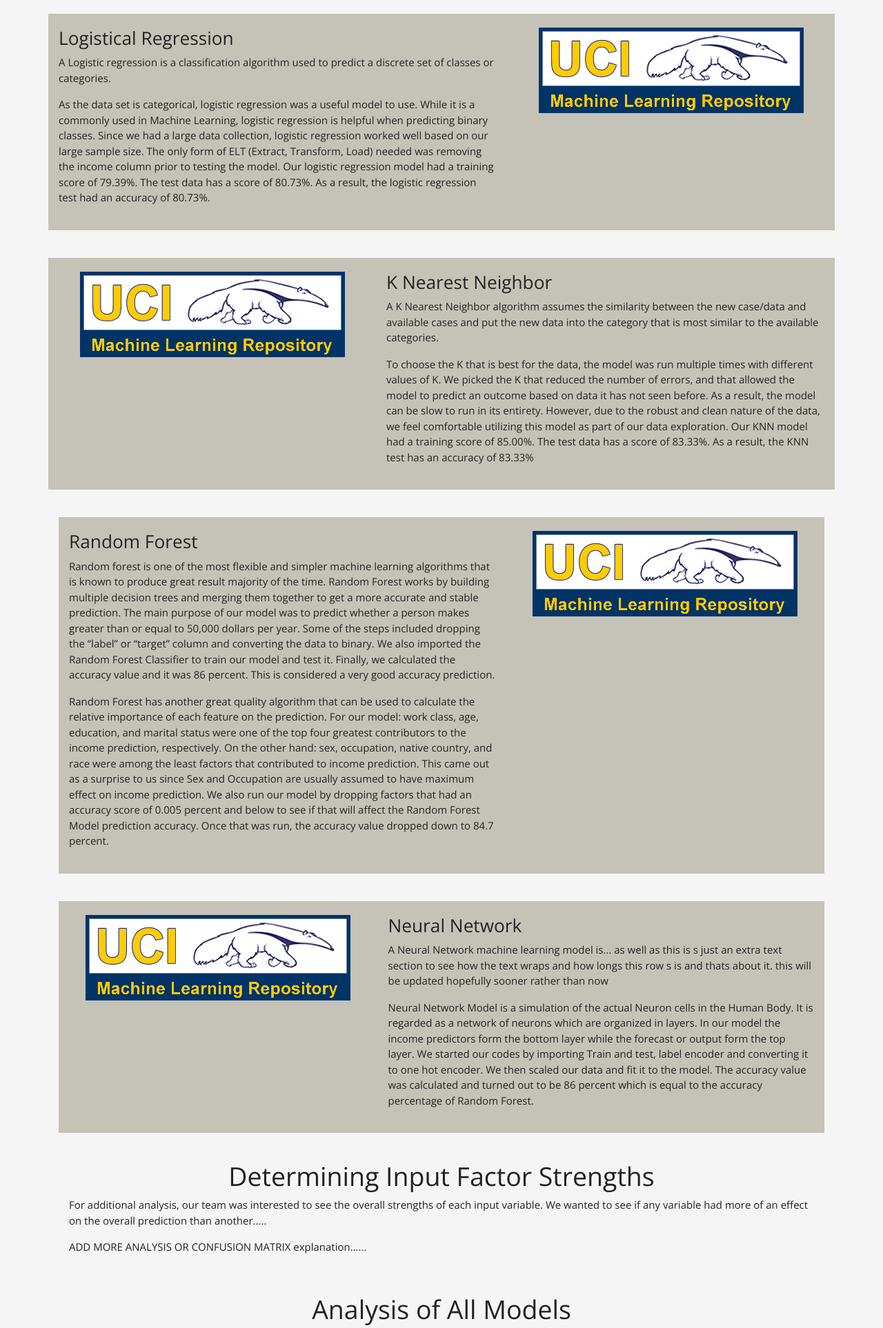
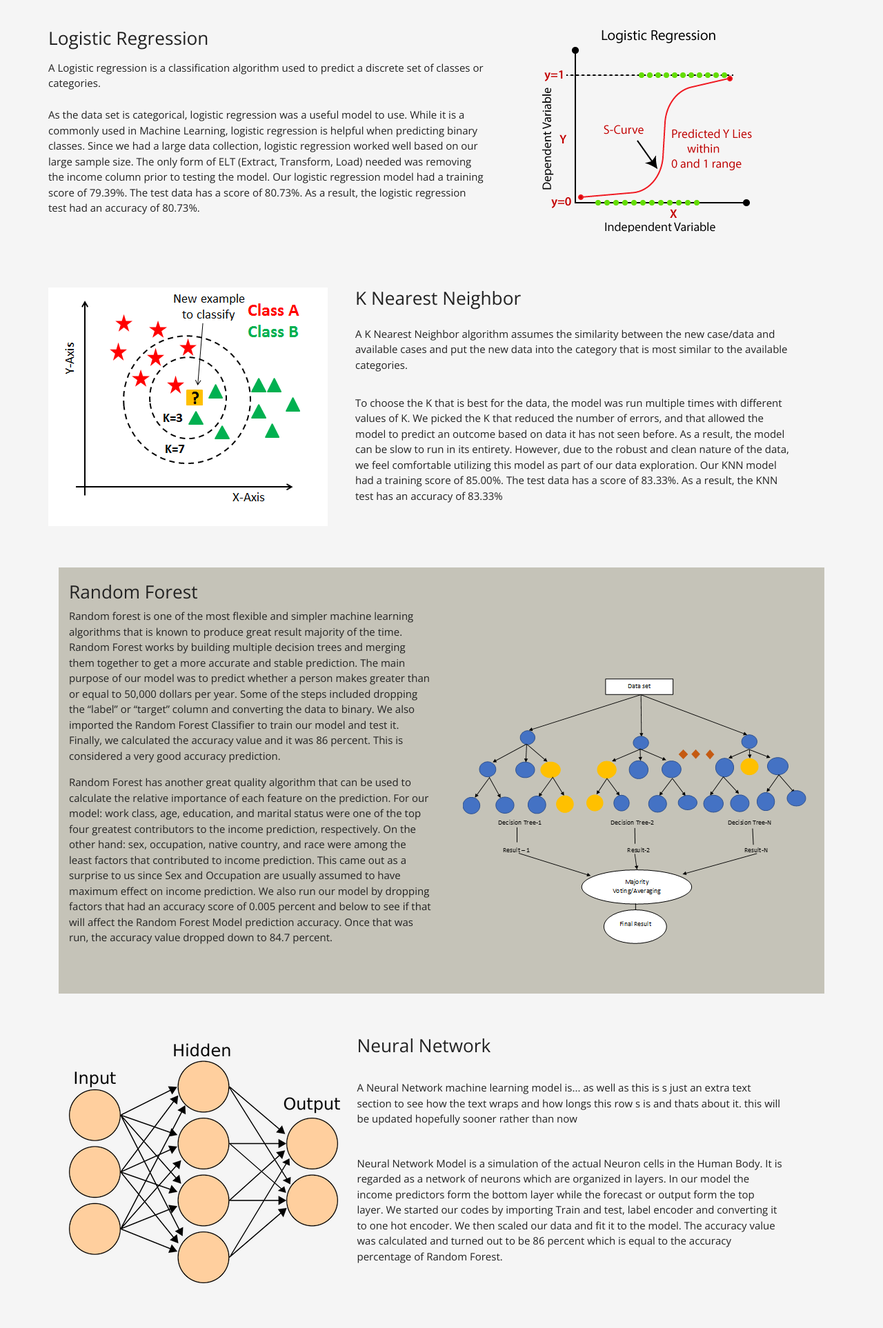
Before and after one commit to NoahLeVoir/income_prediction, a Flask app: page / in a window 1280 px wide. Shown: the part 475-2401 px from the top of the page at 69% size. Run offline with Flask 2, Linux system fonts and the light colour scheme; some libraries are stand-ins or nearby versions.

Commit message:
Adding in model explanation images

```diff
--- a/static/css/style.css
+++ b/static/css/style.css
@@ -3,6 +3,8 @@
   height: 30px;
   margin-right: 10px;
 }
+
+/* Image Adjustments */
 
 .picture-centered {
     width: 20px;
@@ -12,6 +14,21 @@
     padding-bottom: 20px;
     margin-left: 50px;
     margin-right: 10px;
+}
+
+/* Push to the right */
+.right-adjust {
+  margin-left: 50px;
+  padding-left: 10px;
+  padding-right: 5px;
+}
+
+/* Shrink and Push Up Left */
+.shrink-adjust {
+  size: 80%;
+  margin-bottom: 50px;
+  padding-left: 10px;
+  padding-right: 5px;
 }
 
 body, html {
--- a/templates/index.html
+++ b/templates/index.html
@@ -53,15 +53,15 @@
   <!-- Logistical Regression -->
   <div class="container">
     <div class="row">
-      <div class="col-md-7 color-row">
-        <h3>Logistical Regression</h3>
+      <div class="col-md-7 row">
+        <h3 class="text-center">Logistic Regression</h3>
         <p>A Logistic regression is a classification algorithm used to predict a discrete set of classes or categories.</p>
         <p>As the data set is categorical, logistic regression was a useful model to use. While it is a commonly used in Machine Learning, logistic regression is helpful when predicting binary classes. Since we had a large data collection, logistic regression worked well based on our large sample size. The only form of ELT (Extract, Transform, Load) needed was removing the income column prior to testing the model. Our logistic regression model had a training score of 79.39%. The test data has a score of 80.73%. As a result, the logistic regression test had an accuracy of 80.73%.</p>
       </div>
       <!-- Image -->
-      <div class="col-md-5 color-row">
+      <div class="col-md-5 row">
         <div class="text-center">
-          <img src="/static/css/Images/UCI_logo.gif" class="img-responsive" alt="">
+          <img src="/static/css/Images/logistic-regress.png" class="img-responsive right-adjust" alt="">
         </div>
       </div>
     </div>
@@ -70,12 +70,12 @@
     <!-- K Nearest Neighbor -->
     <div class="row">
       <!-- Image -->
-      <div class="col-md-5 color-row">
+      <div class="col-md-5 row">
         <div class="text-center">
-          <img src="/static/css/Images/UCI_logo.gif" class="img-responsive" alt="">
+          <img src="/static/css/Images/KNN-model.png" class="img-responsive" alt="">
         </div>
       </div>
-      <div class="col-md-7 color-row">
+      <div class="col-md-7 row">
         <h3>K Nearest Neighbor</h3>
         <p>A K Nearest Neighbor algorithm assumes the similarity between the new case/data and available cases and put the new data into the category that is most similar to the available categories.</p>
         <p>To choose the K that is best for the data, the model was run multiple times with different values of K. We picked the K that reduced the number of errors, and that allowed the model to predict an outcome based on data it has not seen before. As a result, the model can be slow to run in its entirety. However, due to the robust and clean nature of the data, we feel comfortable utilizing this model as part of our data exploration. Our KNN model had a training score of  85.00%. The test data has a score of 83.33%. As a result, the KNN test has an accuracy of 83.33%</p>
@@ -86,15 +86,15 @@
   <!-- Random Forest Regression -->
   <div class="container">
     <div class="row">
-      <div class="col-md-7 color-row">
+      <div class="col-md-6 color-row">
         <h3>Random Forest</h3>
         <p>Random forest is one of the most flexible and simpler machine learning algorithms that is known to produce great result majority of the time. Random Forest works by building multiple decision trees and merging them together to get a more accurate and stable prediction.  The main purpose of our model was to predict whether a person makes greater than or equal to 50,000 dollars per year. Some of the steps included dropping the “label” or “target” column and converting the data to binary. We also imported the Random Forest Classifier to train our model and test it. Finally, we calculated the accuracy value and it was 86 percent. This is considered a very good accuracy prediction.</p>
         <p>Random Forest has another great quality algorithm that can be used to calculate the relative importance of each feature on the prediction. For our model: work class, age, education, and marital status were one of the top four greatest contributors to the income prediction, respectively. On the other hand: sex, occupation, native country, and race were among the least factors that contributed to income prediction. This came out as a surprise to us since Sex and Occupation are usually assumed to have maximum effect on income prediction. We also run our model by dropping factors that had an accuracy score of 0.005 percent and below to see if that will affect the Random Forest Model prediction accuracy. Once that was run, the accuracy value dropped down to 84.7 percent.</p>
       </div>
       <!-- Image -->
-      <div class="col-md-5 color-row">
+      <div class="col-md-6 color-row">
         <div class="text-center">
-          <img src="/static/css/Images/UCI_logo.gif" class="img-responsive" alt="">
+          <img src="/static/css/Images/random-forest.png" class="img-responsive shrink-adjust" alt="">
         </div>
       </div>
     </div>
@@ -103,12 +103,12 @@
     <!-- Neural Network -->
     <div class="row">
       <!-- Image -->
-      <div class="col-md-5 color-row">
+      <div class="col-md-5 row">
         <div class="text-center">
-          <img src="/static/css/Images/UCI_logo.gif" class="img-responsive" alt="">
+          <img src="/static/css/Images/neural-network-easy.png" class="img-responsive" alt="">
         </div>
       </div>
-      <div class="col-md-7 color-row">
+      <div class="col-md-7 row">
         <h3>Neural Network</h3>
         <p>A Neural Network machine learning model is... as well as this is s just an extra text section to see how the text wraps and how longs this row s is and thats about it. this will be updated hopefully sooner rather than now</p>
         <p>Neural Network Model is a simulation of the actual Neuron cells in the Human Body. It is regarded as a network of neurons which are organized in layers. In our model the income predictors form the bottom layer while the forecast or output form the top layer. We started our codes by importing Train and test, label encoder and converting it to one hot encoder. We then scaled our data and fit it to the model. The accuracy value was calculated and turned out to be 86 percent which is equal to the accuracy percentage of Random Forest.</p>
@@ -134,7 +134,7 @@
     <!-- Model Comparison Image -->
     <div class="row">
       <div class="col-md-6 color-row">
-        <img class="image-center" src="/static/css/Images/UCI_logo.gif" class="text-center img-responsive" alt="">
+        <img class="image-center" src="/static/css/Images/model_comparison.png" class="text-center img-responsive" alt="">
       </div>
 
     <!-- Table to show final accuracy scores -->
```
Also changed, not shown: static/css/Images/KNN-model.png (added), static/css/Images/NN.png (added), static/css/Images/logistic-regress.png (added), static/css/Images/neural-network-easy.png (added), static/css/Images/random-forest.png (added), static/data/model_comparison.png (added), 1 other file.
